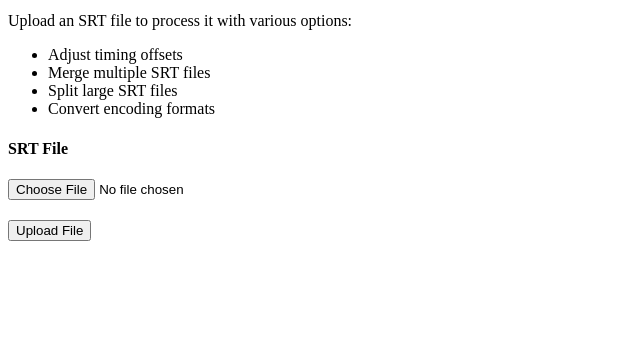
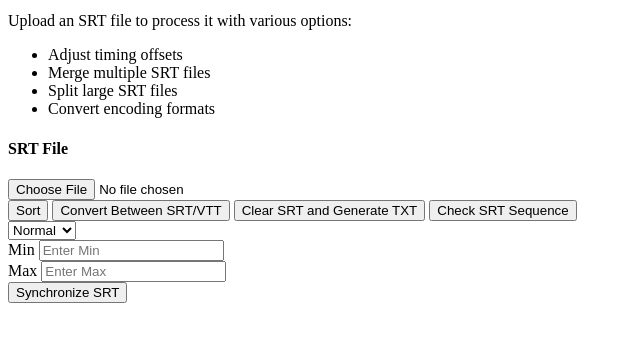
Before and after one commit to KayaliYousef/GoodTools, a Flask app: page /process_srt in a window 1280 px wide. Shown: the part 179-521 px from the top of the page, without its empty margins (0-640 px from the left). Run offline with Flask 3, Linux system fonts and the light colour scheme.

Commit message:
still working on converting the program into a web-app

```diff
--- a/app.py
+++ b/app.py
@@ -1,10 +1,15 @@
-from flask import Flask, render_template, request, redirect, flash, url_for, send_file, stream_with_context
+from flask import Flask, render_template, request, redirect, flash, url_for, send_file, stream_with_context, after_this_request
 from werkzeug.utils import secure_filename
 import os
 import difflib
 import secrets
 import helper_functions as hf
 import tempfile
+import sort
+import io
+import srt_vtt_converter
+import re
+import correct_intersected_srt
 
 app = Flask(__name__)
 
@@ -74,43 +79,223 @@ def compare():
 
     return render_template('compare.html')
 
-@app.route('/process_srt')
+@app.route('/process_srt', methods=['GET', 'POST'])
 def process_srt():
 
     if request.method == "POST":
         srt_file = request.files['srt-file']
-
         try:
             srt_file_name = secure_filename(srt_file.filename)
 
             srt_file_extension = srt_file_name.rsplit(".", 1)[-1]
 
-            if srt_file_extension.lower != "srt" or srt_file_extension.lower() != "vtt":
-                flash('The uploaded file type is not supported. Please upload .srt or .vtt file', 'info')
+            if srt_file_extension.lower() != "srt" and srt_file_extension.lower() != "vtt":
+                flash('The uploaded file type is not supported. Please upload .srt or .vtt files only', 'info')
                 return redirect(request.url)
 
             srt_file_path = os.path.join(app.config['UPLOAD_FOLDER'], srt_file_name)
-
             srt_file.save(srt_file_path)
 
-        #     if file1_extension.lower() == 'srt':
-        #         lines1 = hf.clean_srt(file1_path).splitlines()
-        #         lines2 = hf.clean_srt(file2_path).splitlines()
-        #         diff_html = difflib.HtmlDiff().make_file(lines1, lines2)
+            if 'action' in request.form:
 
-        #     elif file1_extension.lower() == "txt" or file1_extension.lower() == "csv":
-        #         with open(file1_path, "r", encoding="utf-8") as f:
-        #             lines1 = f.readlines()
-        #         with open(file2_path, "r", encoding="utf-8") as f:
-        #             lines2 = f.readlines()
-        #         diff_html = difflib.HtmlDiff().make_file(lines1, lines2)
+                if request.form['action'] == 'sort':
 
-        #     # Clean up uploaded files
-        #     os.remove(file1_path)
-        #     os.remove(file2_path)
+                    if srt_file_extension.lower() == "srt":
+                        sort.sort(srt_file_path)
+                        output_extension = "_sorted.srt"
 
-        #     # Render template with diff content
-        #     return render_template('diff_result.html', diff_content=diff_html)
+                    else:
+                        flash('This function only accepts SRT files', 'info')
+
+                elif request.form['action'] == 'convert-srt-vtt':
+
+                    if srt_file_extension.lower() == "srt":
+                        srt_vtt_converter.convert_srt_to_vtt(srt_file_path)
+                        output_extension = ".vtt"
+
+                    elif srt_file_extension.lower() == "vtt":
+                        srt_vtt_converter.convert_vtt_to_srt(srt_file_path)
+                        output_extension = ".srt"
+
+                    else:
+                        flash('This function only accepts SRT or VTT files', 'info')
+
+                elif request.form['action'] == "clean-srt":
+
+                    if srt_file_extension.lower() == "srt":
+                        hf.srt_to_plaintext(srt_file_path)
+                        output_extension = ".txt"
+
+                    else:
+                        flash('This function only accepts SRT files', 'info')
+
+                elif request.form['action'] == "check-srt-sequence":
+
+                    if srt_file_extension.lower() == "srt":
+                        error_within_one_block = []
+                        error_between_two_blocks = []
+                        block_index_errors = []
+                        white_space_in_block_index_error = []
+                        empty_row_errors = []
+                        block_format_error = []
+
+                        with open(srt_file_path, "r", encoding='utf-8') as srt_file:
+                            # Read the contents of the file
+                            srt_contents = srt_file.read()
+                            srt_contents_lines = srt_contents.split("\n")
+
+
+                        # timestamp pattern
+                        pattern = r"\d+.*\d+.*\d+.*\d+.*\d+.*\d+.*\d+.*\d+"
+                        # find all timestamps
+                        srt_timecodes = re.findall(pattern, srt_contents)
+
+                        # Find errors in timecodes
+                        # Errors within the same timecode
+                        for line in srt_timecodes:
+                            if len(line.strip()) != 29:
+                                block_format_error.append(line)
+                                continue
+                            try:
+                                start, end = hf.convert_timecode_to_millisec(line)
+                                if start > end:
+                                    error_within_one_block.append(line)
+                            except:
+                                block_format_error.append(line)
+
+                        # Errors between two timecodes
+                        for i in range(len(srt_timecodes) - 1):
+                            try:
+                                _, current_block_end = hf.convert_timecode_to_millisec(srt_timecodes[i])
+                            except:
+                                if not srt_timecodes[i] in block_format_error:
+                                    block_format_error.append(srt_timecodes[i])
+                                continue
+                            try:
+                                next_block_start, _ = hf.convert_timecode_to_millisec(srt_timecodes[i + 1])
+                            except:
+                                if not srt_timecodes[i + 1] in block_format_error:
+                                    block_format_error.append(srt_timecodes[i + 1])
+                                continue
+                            if current_block_end > next_block_start:
+                                error_between_two_blocks.append(srt_timecodes[i].strip())
+                                error_between_two_blocks.append(srt_timecodes[i + 1].strip())
+
+                        block_index = 0
+                        block_index_indexes = []
+
+                        # Find errors in Block indexes
+                        for i, line in enumerate(srt_contents_lines):
+                            if line.strip().isdigit():
+                                block_index_indexes.append(i)
+                                block_index += 1
+                                if int(line.strip()) != block_index:
+                                    block_index_errors.append(block_index)
+                                if any(char == ' ' for char in line):
+                                    white_space_in_block_index_error.append(block_index)
+
+                        # Find errors in empty rows
+                        for i in block_index_indexes:
+                            if i == 0:
+                                continue
+                            if srt_contents_lines[i-1] != "\n" and srt_contents_lines[i-1] != '':
+                                empty_row_errors.append(f"Missing empty row at line {i}")
+                            if srt_contents_lines[i-2] == "\n" or srt_contents_lines[i-2] == '':
+                                empty_row_errors.append(f"Extra row at line {i}")
+                            if srt_contents_lines[i+1] == "\n" or srt_contents_lines[i+1] == '':
+                                empty_row_errors.append(f"Extra row at line {i+2}")
+                            if srt_contents_lines[i+2] == "\n" or srt_contents_lines[i+2] == '':
+                                empty_row_errors.append(f"Extra row at line {i+3}")
+
+
+                        if error_within_one_block or error_between_two_blocks or block_index_errors or white_space_in_block_index_error or empty_row_errors or block_format_error:
+
+                            if error_within_one_block:
+                                flash("Timing error within the same block")
+                                for error in error_within_one_block:
+                                    flash(f"{error}", "info")
+
+                            if error_between_two_blocks:
+                                flash("Timing error between two blocks")
+                                for error in error_between_two_blocks:
+                                    flash(f"{error}", "info")
+                                correct_intersected_srt.correct_intersected_blocks(srt_file_path)
+                                flash("Corrected intersection between timeblocks")
+
+                            if block_index_errors:
+                                for error in block_index_errors:
+                                    flash(f"Block Index {error} is wrong or missing", "info")
+
+                            if white_space_in_block_index_error:
+                                if len(white_space_in_block_index_error) == 1:
+                                    flash(f"Extra white space at Block Index {white_space_in_block_index_error[0]}</font>")
+                                else:
+                                    flash(f"Extra white spaces at Block Indices: {','.join(white_space_in_block_index_error)}", "info")
+                                hf.clean_extra_white_spaces(srt_file_path)
+                                flash("Cleaned white spaces from SRT file")
+
+                            if empty_row_errors:
+                                flash("Empty/Extra row error")
+                                for error in empty_row_errors:
+                                    flash(f"{error}", "info")
+
+                            if block_format_error:
+                                flash("Timecode format error")
+                                for error in block_format_error:
+                                    flash(f"{error}", "info")
+
+                            if error_between_two_blocks or white_space_in_block_index_error:
+                                output_extension = ".srt"
+                            else:
+                                os.remove(srt_file_path)
+                                return redirect(request.url)
+
+                        else:
+                            flash("No errors were found", "info")
+                            os.remove(srt_file_path)
+                            return redirect(request.url)
+
+                    else:
+                        flash('This function only accepts SRT files', 'info')
+
+                elif request.form['action'] == "sync":
+                    if srt_file_extension.lower() == "srt":
+
+                        if request.form['sync-option'] == "Normal":
+                            print("First Case")
+                        elif request.form['sync-option'] == "Short":
+                            print("Second case")
+                        else:
+                            print("Third case")
+                            print(request.form.get("min-input"))
+                            print(request.form.get("max-input"))
+                        os.remove(srt_file_path)
+                        return redirect(request.url)
+
+
+
+
+                # This file is being created by other functions like (sort, convert between srt/vtt and clean)
+                tempfile_path = srt_file_path.rsplit("/", 1)[-1].rsplit(".", 1)[0] + output_extension
+                print(tempfile_path)
+                # Read file into memory
+                with open(tempfile_path, "rb") as f:
+                    file_bytes = io.BytesIO(f.read())
+
+                os.remove(srt_file_path)
+                # Delete immediately since file content is in memory
+                try:
+                    os.remove(tempfile_path)
+                except Exception as e:
+                    app.logger.error(f"Error deleting temp file {tempfile_path}: {e}")
+
+                # Send file for download
+                return send_file(
+                    file_bytes,
+                    as_attachment=True,
+                    download_name=f'output{output_extension}',
+                    mimetype='text/plain'
+                )
 
         except Exception as e:
             flash(f'Error processing file: {str(e)}', 'error')
--- a/sort.py
+++ b/sort.py
@@ -29,7 +29,7 @@ def sort(srt_file_path:str, output_file=None, edit_original_file=False) -> None:
         if output_file is not None:
             fileName = output_file
         else:
-            fileName = srt_file_path.lower().rsplit("/", 1)[-1].rsplit(".", 1)[0] + "_sorted.srt"
+            fileName = srt_file_path.rsplit("/", 1)[-1].rsplit(".", 1)[0] + "_sorted.srt"
 
     # Open the output file
     with open(fileName, "w", encoding="utf-8") as f:
--- a/srt_vtt_converter.py
+++ b/srt_vtt_converter.py
@@ -36,7 +36,7 @@ def convert_srt_to_vtt(srt_file_path:str, output_file=None) -> None:
         fileName = output_file
     else:
         fileName = srt_file_path.split("/")
-        fileName = fileName[-1].split(".")
+        fileName = fileName[-1].rsplit(".", 1)
         fileName = fileName[0]+".vtt"
     with open(f"{fileName}", "w", encoding='utf-8') as vtt_file:
         vtt_file.write(vtt_contents)
@@ -83,7 +83,7 @@ def convert_vtt_to_srt(srt_file_path:str, output_file=None) -> None:
         fileName = output_file
     else:
         fileName = srt_file_path.split("/")
-        fileName = fileName[-1].split(".")
+        fileName = fileName[-1].rsplit(".", 1)
         fileName = fileName[0]+".srt"
     with open(f"{fileName}", "w", encoding='utf-8') as srt_file:
         srt_file.write(srt_contents)
--- a/templates/base.html
+++ b/templates/base.html
@@ -3,7 +3,7 @@
 <head>
     <meta charset="UTF-8">
     <meta name="viewport" content="width=device-width, initial-scale=1.0">
-    <title>GoodTools</title>
+    <title>GoodTools 0.0.0</title>
     {% block head %}{% endblock %}
 </head>
 <body>
--- a/templates/process_srt.html
+++ b/templates/process_srt.html
@@ -5,6 +5,18 @@
 
 {%block body %}
     <div class="container">
+
+        {% with messages = get_flashed_messages(with_categories=true) %}
+            {% if messages %}
+                <div class="flash-messages">
+                    {% for category, message in messages %}
+                        <div class="flash-{{ category }}">{{ message }}</div>
+                    {% endfor %}
+                </div>
+            {% endif %}
+        {% endwith %}
+
+
         <div class="header">
             <h1>Process SRT</h1>
             <p class="subtitle">Process subtitle files with advanced options</p>
@@ -33,7 +45,31 @@
                             <input type="file" id="srt-file" name="srt-file" required accept=".srt, .vtt">
                         </div>
                     </div>
-                    <button type="submit" class="btn" style="margin-top: 20px;">Upload File</button>
+                    <button type="submit" name="action" value="sort">Sort</button>
+                    <button type="submit" name="action" value="convert-srt-vtt">Convert Between SRT/VTT</button>
+                    <button type="submit" name="action" value="clean-srt">Clear SRT and Generate TXT</button>
+                    <button type="submit" name="action" value="check-srt-sequence">Check SRT Sequence</button>
+
+                    <div class="dropdown">
+                        <select name="sync-option" id="sync-option">
+                            <option value="Normal">Normal</option>
+                            <option value="Short">Short</option>
+                            <option value="Custom">Custom</option>
+                        </select>
+
+                        <div class="custom-fields" id="custom-fields">
+                            <div class="input-group">
+                                <span class="input-label">Min</span>
+                                <input type="number" placeholder="Enter Min" id="min-input">
+                            </div>
+                            <div class="input-group">
+                                <span class="input-label">Max</span>
+                                <input type="number" placeholder="Enter Max" id="max-input">
+                            </div>
+                        </div>
+
+                        <button type="submit" name="action" value="sync">Synchronize SRT</button>
+                    </div>
                 </form>
             </div>
         </div>
```
Also changed, not shown: helper_functions.py (+19 -0 lines), main.py (+9 -25 lines).
